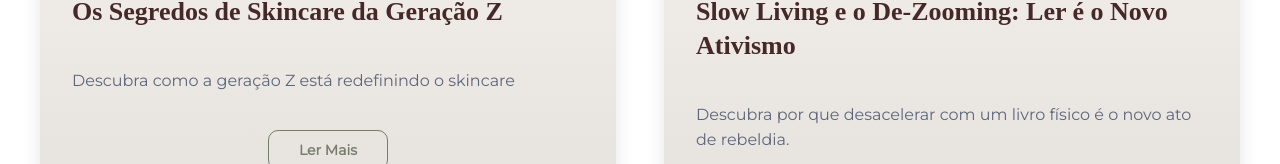
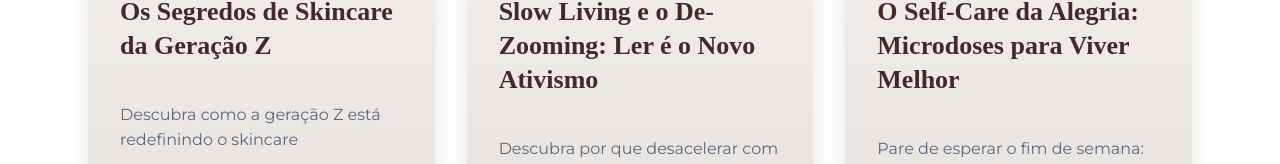
Before and after one commit to odrgues/CalmariaSpa, a React (Vite) app: page /blog in a window 1280 px wide. Shown: the part 788-952 px from the top of the page. Built offline with nearby package versions, Linux system fonts and the light colour scheme.

Commit message:
padding no blogpage

```diff
--- a/src/pages/BlogPage/styles.js
+++ b/src/pages/BlogPage/styles.js
@@ -42,15 +42,24 @@ export const PostsContainer = styled.div`
   max-width: 1200px;
   margin: ${theme.spacing.xl} auto;
   display: grid;
-  gap: ${theme.spacing.xl};
-  grid-template-columns: repeat(auto-fill, minmax(400px, 1fr));
+  gap: ${theme.spacing.gapSm};
+  grid-template-columns: repeat(auto-fill, minmax(280px, 1fr));
+  padding: 0 ${theme.spacing.sm};
+
+  ${media.bp480`
+    grid-template-columns: repeat(auto-fill, minmax(300px, 1fr));
+    padding: 0 ${theme.spacing.md};
+  `}
 
   ${media.bp768`
-    grid-template-columns: repeat(auto-fill, minmax(350px, 1fr));
+    gap: ${theme.spacing.lg};
+    grid-template-columns: repeat(2, 1fr);
+    padding: 0 ${theme.spacing.xl};
   `}
 
   ${media.bp1024`
-    grid-template-columns: repeat(auto-fill, minmax(400px, 1fr));
+    grid-template-columns: repeat(3, 1fr);
+    padding: 0 ${theme.spacing.xl};
   `}
 `;
 
--- a/src/styles/theme.js
+++ b/src/styles/theme.js
@@ -19,6 +19,7 @@ const spacing = {
   md: "clamp(16px, 2vw, 20px)",
   lg: "clamp(24px, 3vw, 32px)",
   xl: "clamp(32px, 4vw, 48px)",
+  xxl: "clamp(48px, 6vw, 72px)",
 
   gapSm: "clamp(1rem, 2vw, 1.5rem)",
   gapMd: "clamp(2rem, 3vw, 3rem)",
```
